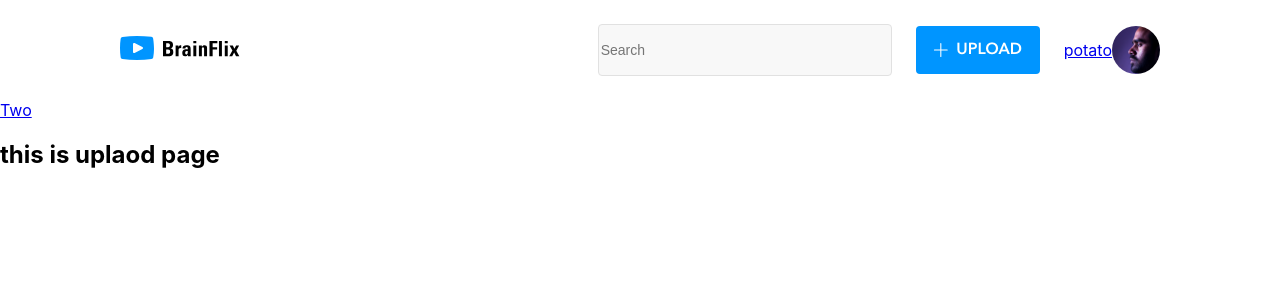
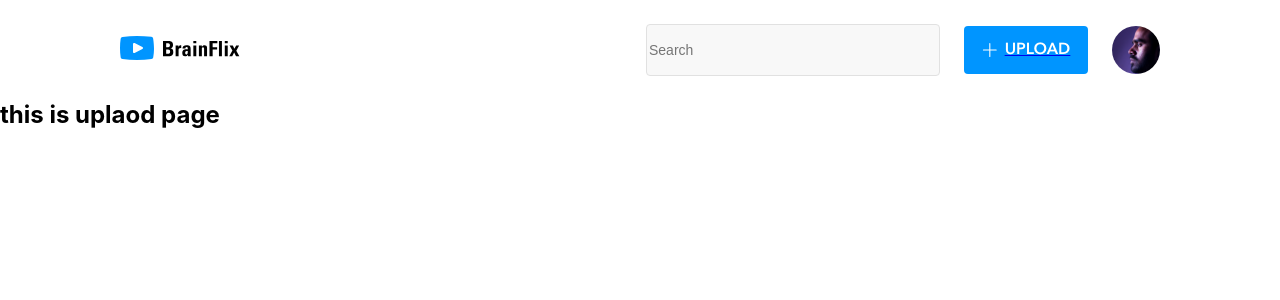
Before and after one commit to m3l1k4/Melika-Salehi-BrainFlix, a React (Create React App) app in the folder Sprint-2/: page /upload in a window 1280 px wide. Shown: the top 300 px of the page. Built offline with nearby package versions, Linux system fonts and the light colour scheme.

Commit message:
nav bar routes still only render when page is refreshed

```diff
--- a/Sprint-2/src/App.js
+++ b/Sprint-2/src/App.js
@@ -1,5 +1,5 @@
 import React from "react";
-import { Route, Link, Switch, BrowserRouter as Router, BrowserRouter } from 'react-router-dom'
+import { Route, Link, Redirect, Switch, BrowserRouter as Router, BrowserRouter } from 'react-router-dom'
 import axios from 'axios'
 import './App.css';
 import NavBar from './components/NavBar'
@@ -39,16 +39,18 @@ class App extends React.Component {
         <NavBar />
         <Router>
 
-            <Link to='/home'  >Two</Link>
-
           <Switch>
-              <Route exact path="/upload" component={UploadForm}>
+            <Route exact path="/upload" >
               <UploadForm />
             </Route>
-              <Route  exact path="/"
-                render={props => <LandingPage {...props}/>}></Route>
-              <Route  path="/home" component={LandingPage}></Route>
-              <Route  path="/:id" component={LandingPage}></Route>
+            <Route exact path="/"
+              render={props => <LandingPage {...props} />}>
+              </Route>
+            <Route path="/home" component={LandingPage}></Route>
+
+            <Route path="/:id" component={LandingPage}></Route>
+
+
 
           </Switch>
         </Router>
--- a/Sprint-2/src/LandingPage.js
+++ b/Sprint-2/src/LandingPage.js
@@ -85,10 +85,6 @@ class App extends React.Component {
     render() {
         return (
             <div className="App">
-
-
-
-
                 <CurrentVid vid={this.state.currentvid} />
                 <div className="App__bottom">
                     <div className="App__bottom--left">
--- a/Sprint-2/src/components/NavBar/NavBar.jsx
+++ b/Sprint-2/src/components/NavBar/NavBar.jsx
@@ -9,21 +9,20 @@ const imagebg = {
 
 export default function NavBar({ handleSubmit }) {
     return (
-        <form className="NavBar">
+        <div className="NavBar">
 
           <Link to='/home' > <img className="NavBar__logo" src='../assets/Logo/Logo-brainflix.svg'></img> </Link>
-          <Route exact path="/home"/>
+
+
             <div className="NavBar__Search">
                 <input className="NavBar__Search--field" type="text" placeholder="Search" name="Search"></input>
 
 
 
+                 <Link to="/upload">
+                 <button className="NavBar__Search--button" ><img src='assets/Icons/SVG/Icon-upload.svg' className="NavBar__Search--upload"></img>UPLOAD</button>
+                  </Link>
 
-                 <button className="NavBar__Search--button" onClick="window.location.reload()"><img src='assets/Icons/SVG/Icon-upload.svg' className="NavBar__Search--upload"></img>UPLOAD</button>
-                 <Link to="/upload" >
-            potato
-
-               </Link>
 
 
 
@@ -34,6 +33,6 @@ export default function NavBar({ handleSubmit }) {
             </div>
 
 
-        </form>
+        </div>
     )
 }
```
Lines whose indentation alone changed are shown as unchanged.
